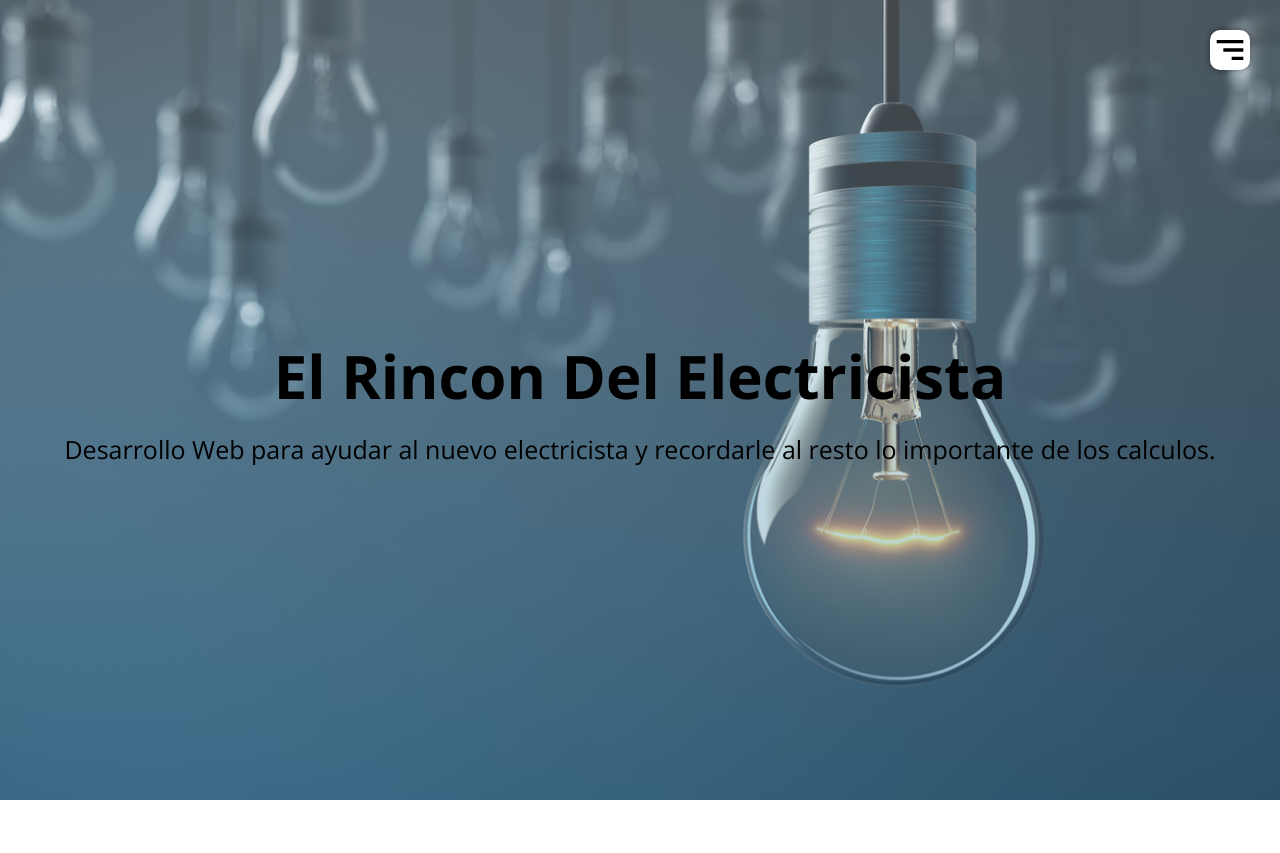
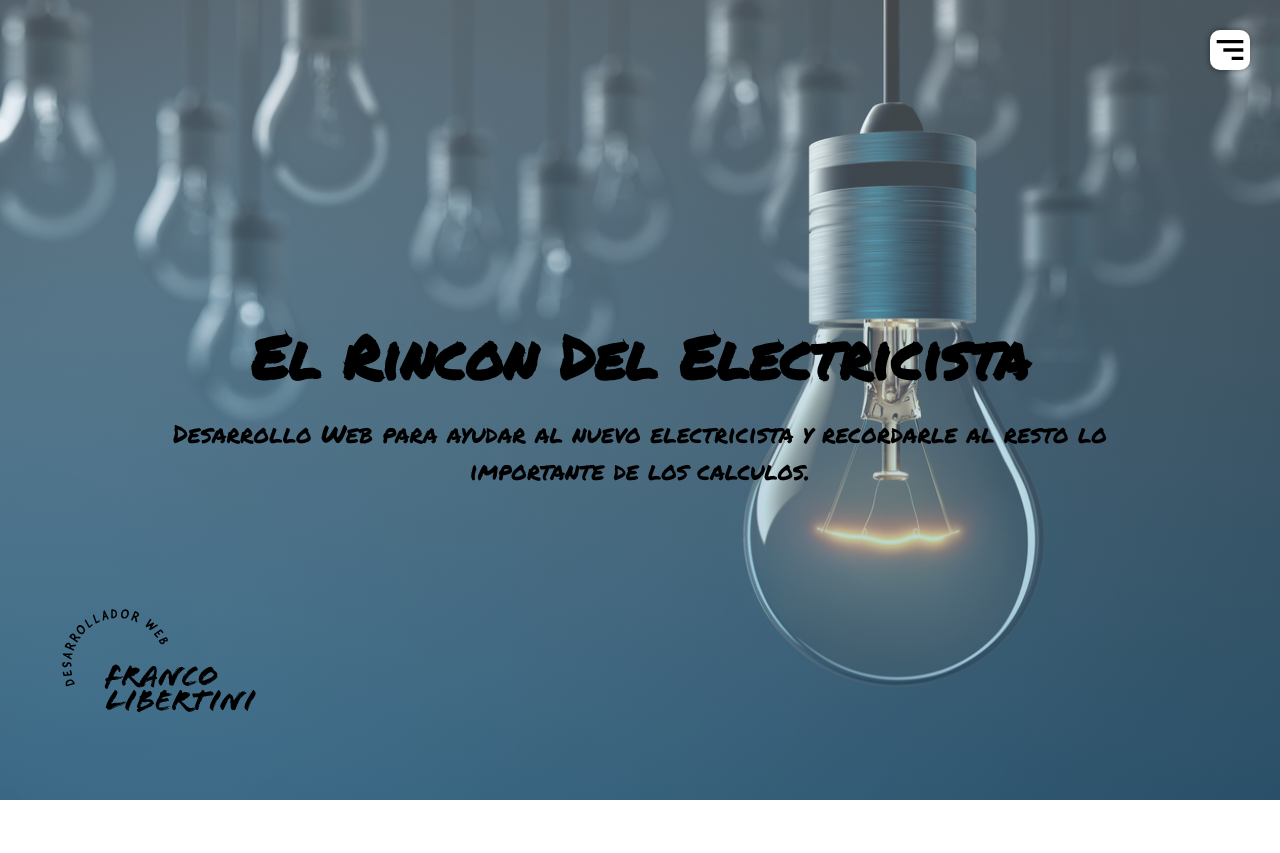
Before and after one commit to Franco-3209/Potrero_Digital_Proyecto, a plain HTML site: page index.html in a window 1280 px wide. Shown: the top 853 px of the page. Drawn offline with nearby package versions, Linux system fonts and the light colour scheme.

Commit message:
Creacion de Logo fixeado con link a contactos

```diff
--- a/css/styles.css
+++ b/css/styles.css
@@ -1,3 +1,7 @@
+
+  @import url('https://fonts.googleapis.com/css2?family=Open+Sans:wght@300;400;700&family=Permanent+Marker&display=swap');
+
+
 * {
     margin: 0;
     padding: 0;
@@ -47,6 +51,20 @@ header {
     justify-content: center;
     align-items: center;
     flex-direction: column;
+    font-family: 'Open Sans', sans-serif;
+    font-family: 'Permanent Marker', cursive;
+}
+
+.logofl {
+    color: black;
+    width: 300px;
+    position: fixed;
+    left: 0;
+    bottom: 0;
+}
+
+.head p {
+    max-width: 1000px;
 }
 
 .hamburguer {
--- a/index.html
+++ b/index.html
@@ -13,7 +13,7 @@
     <title>El Rincon del Electricista</title>
 </head>
 <body class="principal">
-    <header class="header" id="inicio">
+        <header class="header" id="inicio">
         <img src="./images/bx-menu-alt-right.svg" alt="" class="hamburguer">
     <nav class="menu-navegacion">
         <a href="#inicio">Inicio</a>
@@ -29,6 +29,7 @@
     </div>
     </header>
     <main>
+        <a class="logof" href="#contacto"><img class="logofl" src="./images/./Franco Libertini-logos_black.png" alt="Logo Personal"></a>
         <section class="contenedor" id="servicio">
             <h2 class="subtitulo">Nuestro servicio</h2>
             <div class="contenedor-servicio">
```
Also changed, not shown: images/Franco Libertini-logos_black.png (added), images/Logo.png (added).
